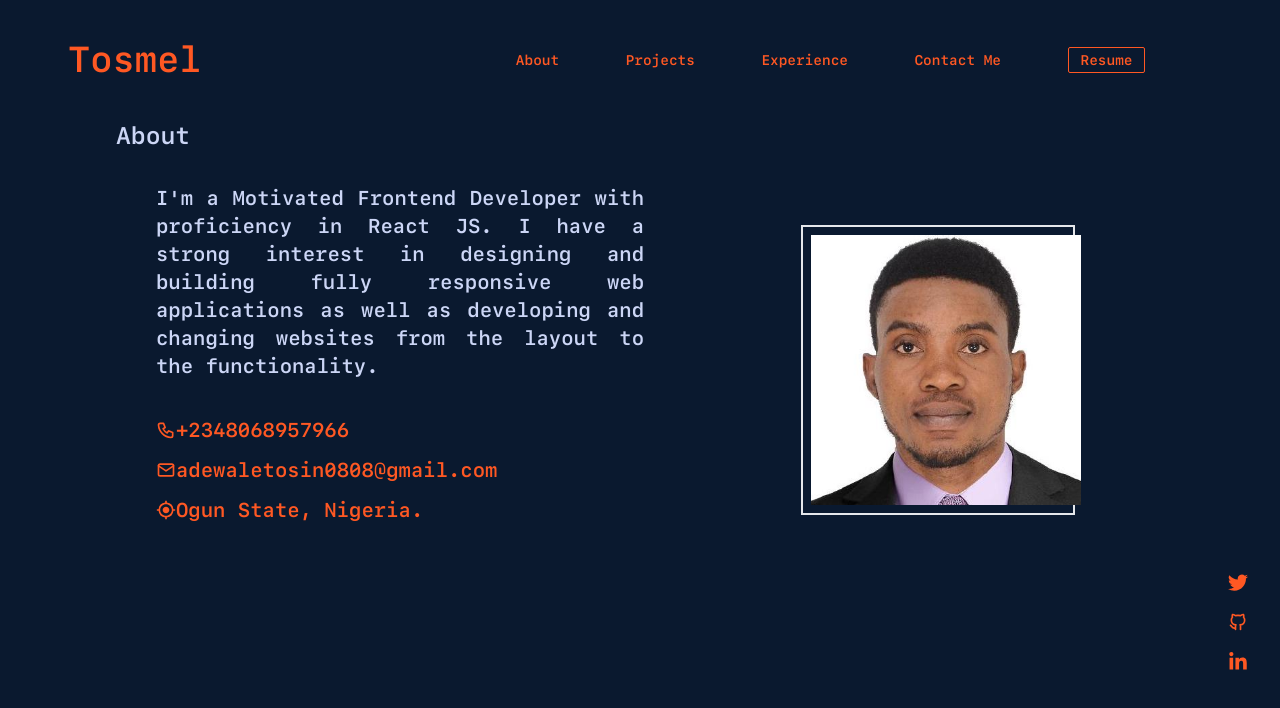
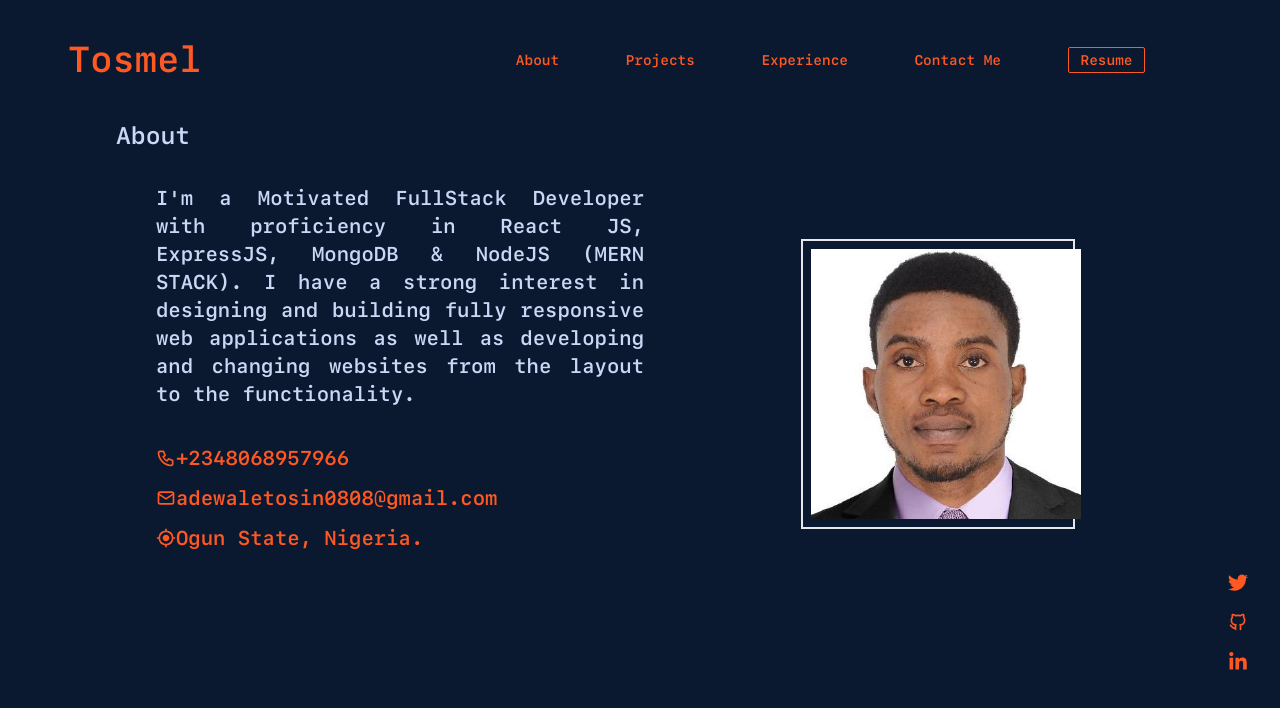
Before and after one commit to Tosmel2/TosinAdewale, a React (Create React App) app: page /about in a window 1280 px wide. Shown: the top 708 px of the page. Built offline with nearby package versions, Linux system fonts and the light colour scheme.

Commit message:
web 3 lms project updated

```diff
--- a/src/Components/About.js
+++ b/src/Components/About.js
@@ -20,7 +20,7 @@ const About = ({ show }) => {
           transition={{ duration: 0.5 }}
           className="sm:w-1/2 text-justify text-name sm:p-5 sm:pl-10 sm:text-xl "
         >
-          I'm a Motivated Frontend Developer with proficiency in React JS. I have a strong interest
+          I'm a Motivated FullStack Developer with proficiency in React JS, ExpressJS, MongoDB & NodeJS (MERN STACK). I have a strong interest
           in designing and building fully responsive web applications as well as developing
           and changing websites from the layout to the functionality.
           <section className=" mt-2 sm:text-l text-[#FF5823] text-center">
```
